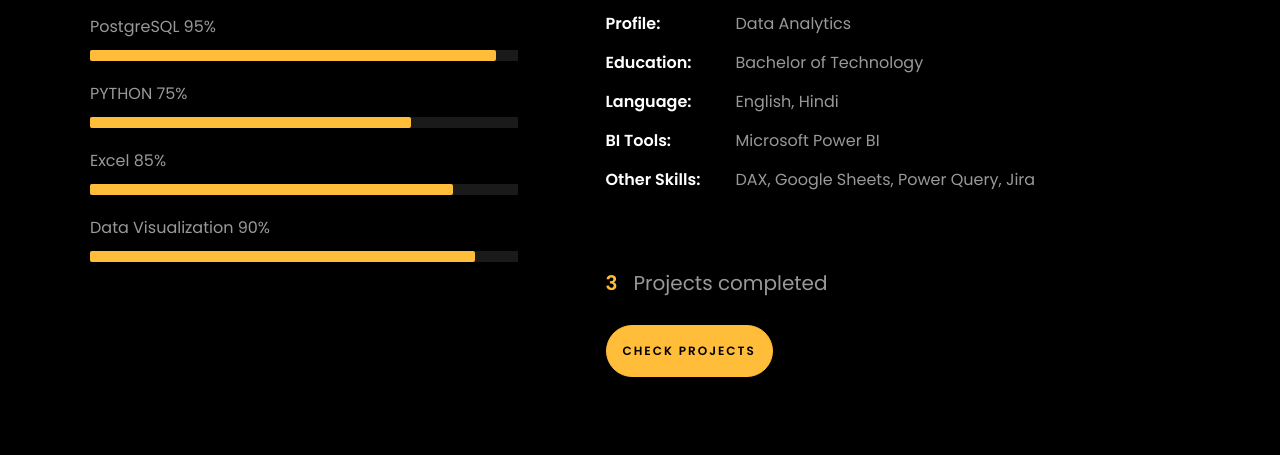
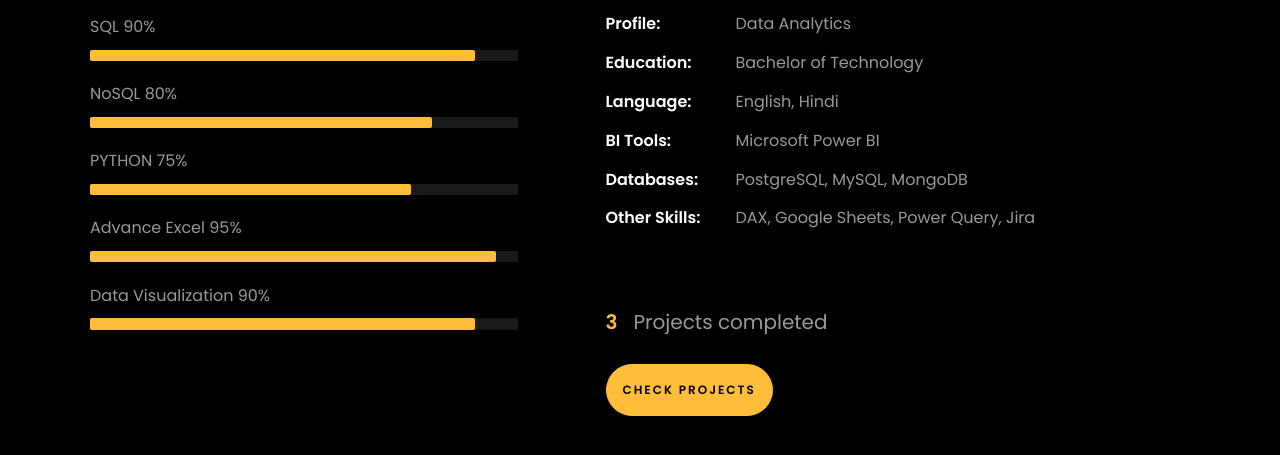
Before and after one commit to S1rajba5ha/sirajshaik_portfolio, a plain HTML site: page index.html in a window 1280 px wide. Shown: the part 775-1230 px from the top of the page. Drawn offline with Linux system fonts and the light colour scheme; animation ran at ten frames a second; files whose address does not match are found by name.

Commit message:
Update index.html

```diff
--- a/index.html
+++ b/index.html
@@ -227,9 +227,15 @@
 
 								<div class="skill-mf" style="padding-left: 20px; padding-right:10px; padding-top: 20px;">
 									<p class="title-s">Skills</p>
-									<span>PostgreSQL</span> <span class="pull-right">95%</span>
+									<span>SQL</span> <span class="pull-right">90%</span>
 									<div class="progress">
-										<div class="progress-bar" role="progressbar" style="width: 95%;" aria-valuenow="95" aria-valuemin="0"
+										<div class="progress-bar" role="progressbar" style="width: 90%;" aria-valuenow="95" aria-valuemin="0"
+											aria-valuemax="100"></div>
+									</div>
+
+                                                                        <span>NoSQL</span> <span class="pull-right">80%</span>
+									<div class="progress">
+										<div class="progress-bar" role="progressbar" style="width: 80%;" aria-valuenow="95" aria-valuemin="0"
 											aria-valuemax="100"></div>
 									</div>
 
@@ -239,9 +245,9 @@
 											aria-valuemax="100"></div>
 									</div>
 
-									<span>Excel</span> <span class="pull-right">85%</span>
+									<span>Advance Excel</span> <span class="pull-right">95%</span>
 									<div class="progress">
-										<div class="progress-bar" role="progressbar" style="width: 85%" aria-valuenow="85" aria-valuemin="0"
+										<div class="progress-bar" role="progressbar" style="width: 95%" aria-valuenow="85" aria-valuemin="0"
 											aria-valuemax="100"></div>
 									</div>
 
@@ -278,6 +284,7 @@
 									<li class="d-flex"><span>Education:</span> <span>Bachelor of Technology</span></li>
 									<li class="d-flex"><span>Language:</span> <span>English, Hindi</span></li>
 									<li class="d-flex"><span>BI Tools:</span> <span>Microsoft Power BI</span></li>
+									<li class="d-flex"><span>Databases:</span> <span>PostgreSQL, MySQL, MongoDB</span></li>
 									<li class="d-flex"><span>Other Skills:</span> <span>DAX, Google Sheets, Power Query, Jira</span></li>
 									<!-- <li class="d-flex"><span>Interest:</span> <span>Traveling, Travel Photography, Teaching</span></li> -->
 
```
